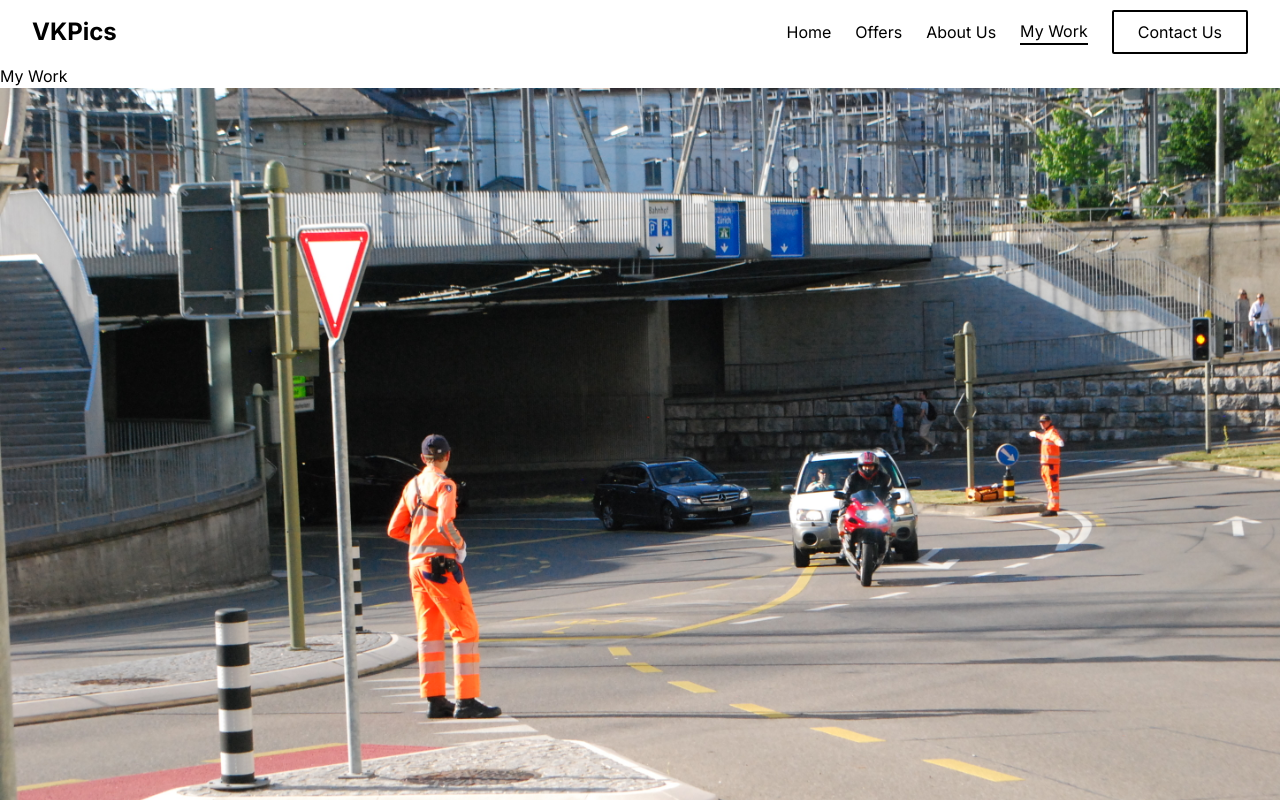
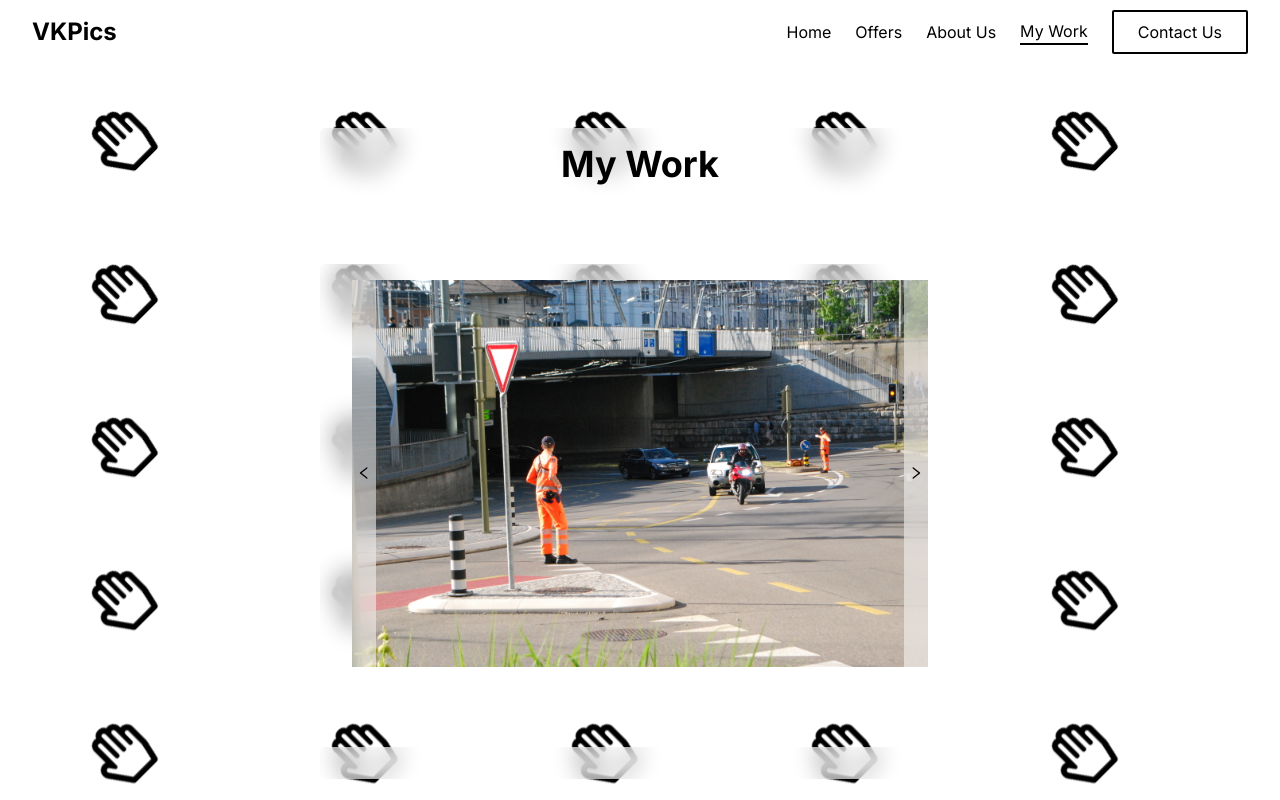
Before and after one commit to AelElliotBanyard/VKPics, a Next.js app in the folder CODE/: page /work in a window 1280 px wide. Shown: the top 800 px of the page. Built offline with nearby package versions, Linux system fonts and the light colour scheme.

Commit message:
add styling for gallery

```diff
--- a/CODE/app/globals.css
+++ b/CODE/app/globals.css
@@ -216,4 +216,48 @@ body {
   .about > .about__section > .about__section__text {
     @apply text-lg text-black dark:text-white;
   }
+
+  .work {
+    @apply w-full flex flex-col items-center gap-16 min-h-full py-16 pb-10;
+  }
+
+  .work > .work__title {
+    @apply text-4xl font-bold text-black dark:text-white bg-white/50 dark:bg-black/50 backdrop-blur-md rounded-md px-8 py-4 w-1/2 text-center;
+  }
+
+  .work > .work__section {
+    @apply w-1/2 px-8 py-4 bg-white/50 dark:bg-black/50 backdrop-blur-md rounded-md;
+  }
+
+  .work > .work__section > .work__gallery {
+    @apply w-full flex justify-center items-center relative;
+  }
+
+  .work
+    > .work__section
+    > .work__gallery
+    > .work__gallery__buttons
+    > .work__gallery__button__left {
+    @apply absolute top-0 bottom-0 left-0 w-6 flex justify-center items-center font-bold bg-white/50 dark:bg-black/50 backdrop-blur-md;
+  }
+
+  .work
+    > .work__section
+    > .work__gallery
+    > .work__gallery__buttons
+    > .work__gallery__button__right {
+    @apply absolute top-0 bottom-0 right-0 w-6 flex justify-center items-center font-bold bg-white/50 dark:bg-black/50 backdrop-blur-md;
+  }
+
+  .work > .work__section > .work__gallery > .work__gallery__item > .work__gallery__image__text {
+    @apply absolute bottom-0 left-6 right-6 opacity-0 transition-all duration-300 ease-in-out text-center bg-white/50 dark:bg-black/50 backdrop-blur-md;
+  }
+
+  .work > .work__section > .work__gallery > .work__gallery__item:hover > .work__gallery__image__text {
+    @apply opacity-100;
+  }
+
+  .work > .work__section > .work__gallery > .work__gallery__item > .work__gallery__image {
+    @apply bg-black dark:bg-white relative;
+  }
 }
```
